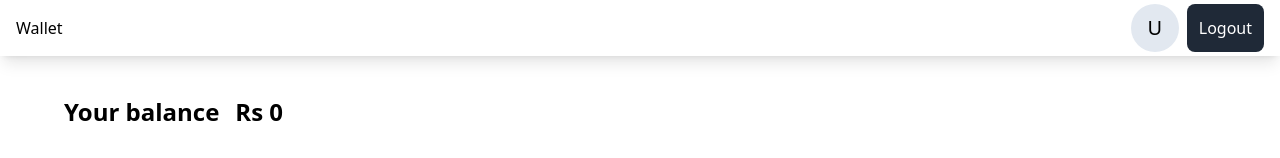
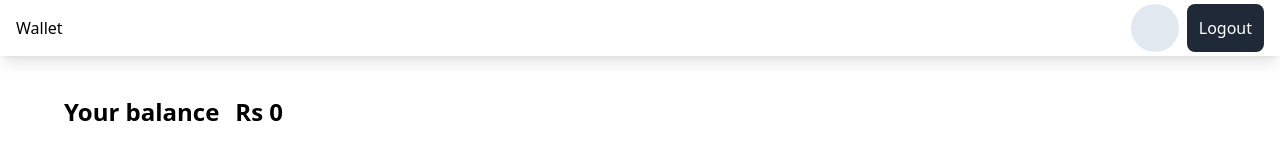
Before and after one commit to vbv-vaibhav/wallet-app-fullstack, a React (Vite) app in the folder frontend/: page /dashboard in a window 1280 px wide. Shown: the top 158 px of the page. Built offline with nearby package versions, Linux system fonts and the light colour scheme; no server answers.

Commit message:
made avatar dynamic

```diff
--- a/frontend/package.json
+++ b/frontend/package.json
@@ -11,6 +11,8 @@
   },
   "dependencies": {
     "axios": "^1.6.8",
+    "dotenv": "^16.4.5",
+    "jsonwebtoken": "^9.0.2",
     "react": "^18.2.0",
     "react-dom": "^18.2.0",
     "react-router-dom": "^6.22.3"
--- a/frontend/src/components/AppBar.jsx
+++ b/frontend/src/components/AppBar.jsx
@@ -1,6 +1,21 @@
+import axios from "axios";
+import { useEffect, useState } from "react";
 import { useNavigate } from "react-router-dom";
 const AppBar = () => {
   const navigate = useNavigate();
+  const [avatarName, setAvatarName] = useState("");
+
+  useEffect(() => {
+    axios
+      .get("http://localhost:3000/api/v1/user/name", {
+        headers: {
+          Authorization: "Bearer " + localStorage.getItem("token"),
+        },
+      })
+      .then((response) => {
+        setAvatarName(response.data.firstName);
+      });
+  }, []);
 
   const handleOnclick = () => {
     setInterval(() => {
@@ -13,7 +28,9 @@ const AppBar = () => {
       <div className="flex flex-col justify-center h-full ml-4">Wallet</div>
       <div className="flex">
         <div className="rounded-full h-12 w-12 bg-slate-200 flex justify-center mt-1 mr-2">
-          <div className="flex flex-col justify-center h-full text-xl">U</div>
+          <div className="flex flex-col justify-center h-full text-xl">
+            {avatarName[0]}
+          </div>
         </div>
         <button
           className="h-12 mt-1 mr-4 bg-gray-800 hover:bg-gray-900 text-white duration-300 rounded-lg px-3"
```
Also changed, not shown: 2 other files (tests, documents, lock files or other folders).
